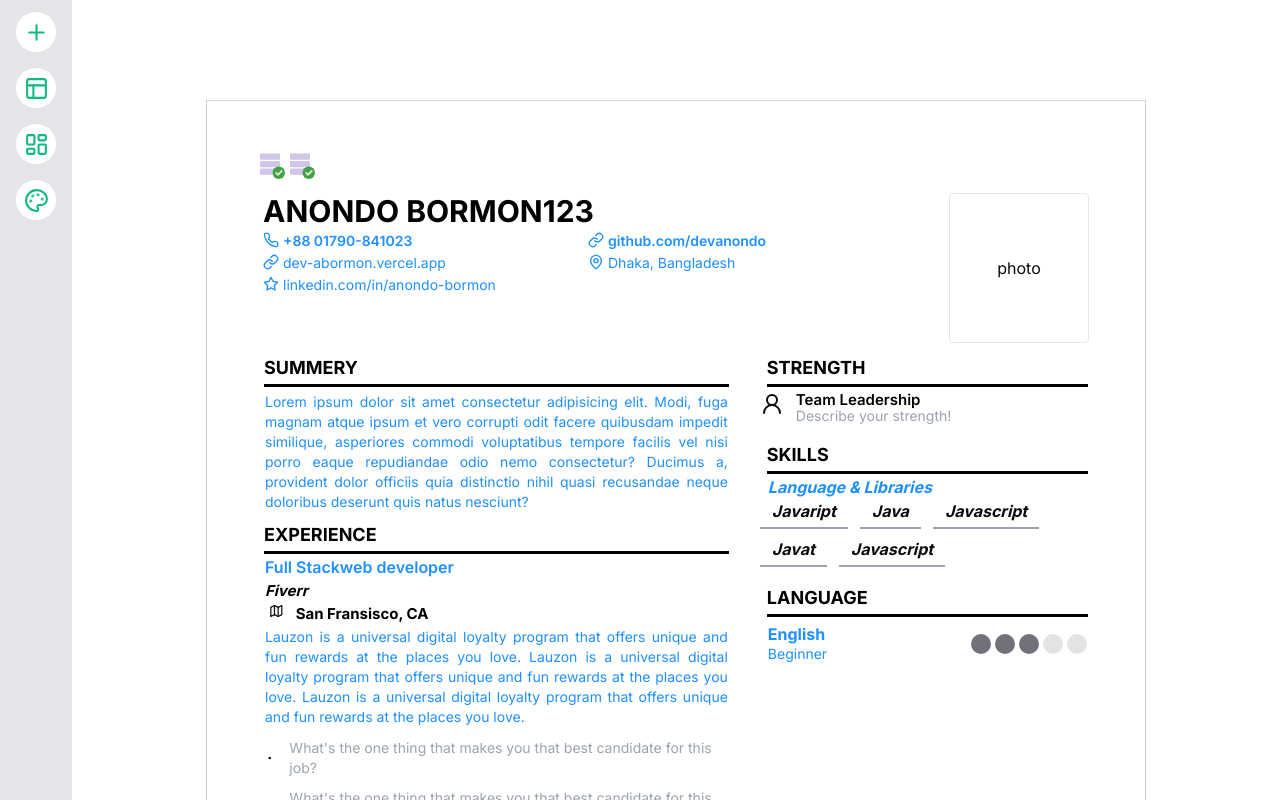
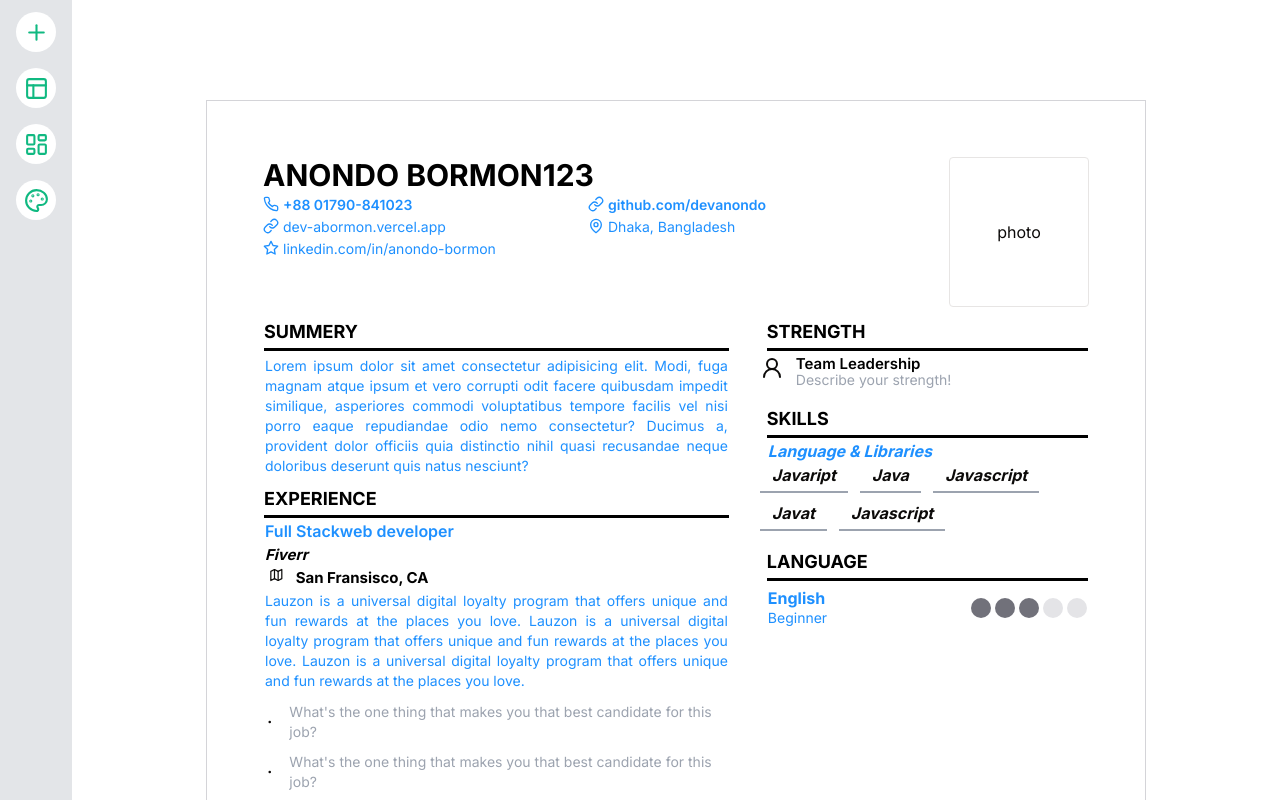
Before and after one commit to devanondo/resume__builder, a Next.js app: page / in a window 1280 px wide. Shown: the top 800 px of the page. Built offline with nearby package versions, Linux system fonts and the light colour scheme.

Commit message:
[ADDED] ADDED THE ICON PICKER

```diff
--- a/components/drawers/add-section-drawer.tsx
+++ b/components/drawers/add-section-drawer.tsx
@@ -23,6 +23,9 @@ import ExperienceSummery from '../resume-builder/experience/experience-summery'
 import SkillsSection from '../resume-builder/skills/skills-section'
 import StrengthSection from '../resume-builder/strengths/strength-section'
 import EducationItems from '../resume-builder/education/education-items'
+import LanguageSection from '../resume-builder/languages/language-section'
+import DeclarationSection from '../resume-builder/declaration/Declaretion'
+import ReferencesSection from '../resume-builder/references/references'
 
 const ResumeAddSectionDrawer = () => {
     const { isOpen, onClose, type } = useModal()
@@ -53,6 +56,9 @@ const ResumeAddSectionDrawer = () => {
         skills: <SkillsSection />,
         strength: <StrengthSection />,
         education: <EducationItems />,
+        languages: <LanguageSection />,
+        declaration: <DeclarationSection />,
+        references: <ReferencesSection />,
     }
 
     return (
--- a/components/resume-builder/ResumePage.tsx
+++ b/components/resume-builder/ResumePage.tsx
@@ -9,7 +9,6 @@ import { useAppDispatch, useAppSelector } from '@/redux/hooks'
 import { showPopover } from '@/redux/slices/pop-slice'
 import { useEffect, useRef } from 'react'
 import { FormProvider, useForm } from 'react-hook-form'
-import IconWrapper from '../icon-picker/icon-wrapper'
 import { Button } from '../ui/button'
 import DeclarationSection from './declaration/Declaretion'
 import EducationItems from './education/education-items'
@@ -100,9 +99,6 @@ const ResumePage = () => {
                 id="resume-bulder"
                 onClick={parentClick}
             >
-                <IconWrapper />
-                <IconWrapper />
-
                 <div onClick={(e) => e.stopPropagation()} className="">
                     <FormProvider {...methods}>
                         <form onSubmit={methods.handleSubmit(onSubmit)}>
```
